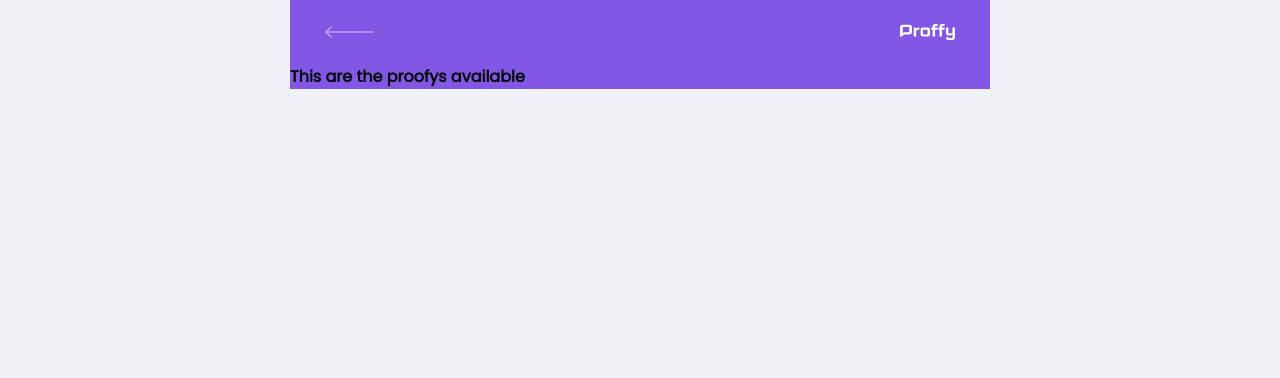
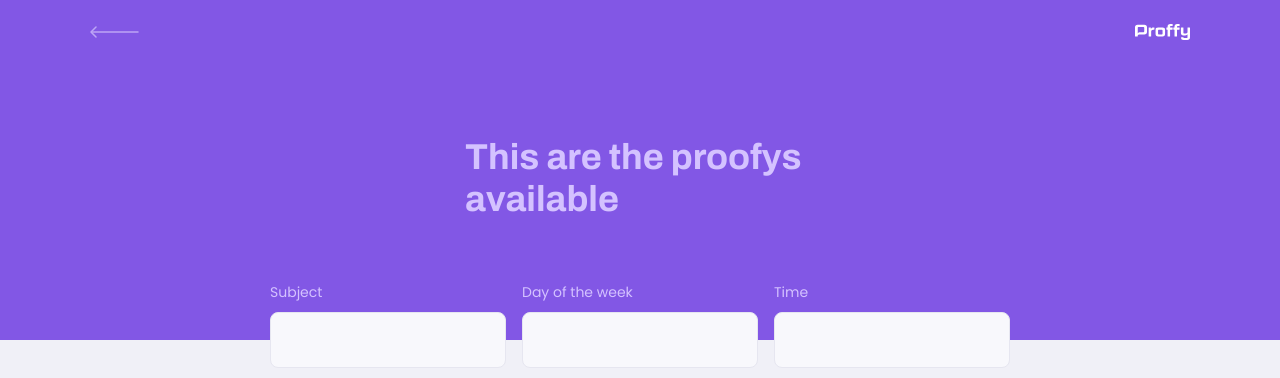
Before and after one commit to fabioniglio/proffy-nlw-web, a React (Create React App) app: page /study in a window 1280 px wide. Shown: the top 378 px of the page. Built offline with nearby package versions, Linux system fonts and the light colour scheme.

Commit message:
adding style search input teacher list

```diff
--- /dev/null
+++ b/src/components/PageHeader/index.tsx
@@ -0,0 +1,32 @@
+import React from "react";
+
+import { Link } from "react-router-dom";
+
+import logoImg from "../../assets/images/logo.svg";
+import backIcon from "../../assets/images/icons/back.svg";
+
+import "./styles.css";
+
+interface PageHeaderProps {
+  title: string;
+}
+
+const PageHeader: React.FC<PageHeaderProps> = (props) => {
+  return (
+    <header className="page-header">
+      <div className="top-bar-container">
+        <Link to="/">
+          <img src={backIcon} alt="Back" />
+        </Link>
+        <img src={logoImg} alt="Proffy" />
+      </div>
+
+      <div className="header-content">
+        <strong>{props.title}</strong>
+        {props.children}
+      </div>
+    </header>
+  );
+};
+
+export default PageHeader;
--- /dev/null
+++ b/src/components/PageHeader/styles.css
@@ -0,0 +1,66 @@
+.page-header {
+  display: flex;
+  flex-direction: column;
+  background: var(--color-primary);
+}
+
+.page-header .top-bar-container {
+  width: 90%;
+  margin: 0 auto;
+  display: flex;
+  justify-content: space-between;
+  align-items: center;
+  color: var(--color-text-in-primary);
+  padding: 1.6rem 0;
+}
+
+.page-header .top-bar-container a {
+  height: 3.2rem;
+  transition: opacity 0.2s;
+}
+
+.page-header .top-bar-container a:hover {
+  opacity: 0.6;
+}
+
+.page-header .top-bar-container > img {
+  height: 1.6rem;
+}
+
+.page-header .header-content {
+  width: 90%;
+  margin: 0 auto;
+  position: relative;
+  margin: 3.2rem auto;
+}
+
+.page-header .header-content strong {
+  font: 700 3.6rem Archivo;
+  line-height: 4.2rem;
+  color: var(--color-text-in-primary);
+}
+
+@media (min-width: 700px) {
+  .page-header {
+    height: 340px;
+  }
+
+  .page-header .top-bar-container {
+    max-width: 1100px;
+  }
+
+  .page-header .header-content {
+    flex: 1;
+    max-width: 740px;
+    margin: 0 auto;
+    padding-bottom: 48px;
+    display: flex;
+    flex-direction: column;
+    justify-content: center;
+    align-items: center;
+  }
+
+  .page-header .header-content strong {
+    max-width: 350px;
+  }
+}
--- a/src/pages/TeacherForm/index.tsx
+++ b/src/pages/TeacherForm/index.tsx
@@ -1,7 +1,12 @@
 import React from "react";
+import PageHeader from "../../components/PageHeader";
 
 function TeacherForm() {
-  return <h1>Teachers Form</h1>;
+  return (
+    <div id="page-teacher-form" className="container">
+      <PageHeader title="That is awesome that you want to give classes"></PageHeader>
+    </div>
+  );
 }
 
 export default TeacherForm;
--- a/src/pages/TeacherList/index.tsx
+++ b/src/pages/TeacherList/index.tsx
@@ -1,26 +1,30 @@
 import React from "react";
-import { Link } from "react-router-dom";
 
-import logoImg from "../../assets/images/logo.svg";
-import backIcon from "../../assets/images/icons/back.svg";
+import PageHeader from "../../components/PageHeader";
 
 import "./styles.css";
 
 function TeacherList() {
   return (
     <div id="page-teacher-list" className="container">
-      <header className="page-header">
-        <div className="top-bar-container">
-          <Link to="/">
-            <img src={backIcon} alt="Back" />
-          </Link>
-          <img src={logoImg} alt="Proffy" />
-        </div>
+      <PageHeader title="This are the proofys available">
+        <form id="search-teachers">
+          <div className="input-block">
+            <label htmlFor="subject">Subject</label>
+            <input type="text" id="subject" />
+          </div>
 
-        <div className="header-content">
-          <strong>This are the proofys available</strong>
-        </div>
-      </header>
+          <div className="input-block">
+            <label htmlFor="week_day">Day of the week</label>
+            <input type="text" id="week_day" />
+          </div>
+
+          <div className="input-block">
+            <label htmlFor="time">Time</label>
+            <input type="text" id="time" />
+          </div>
+        </form>
+      </PageHeader>
     </div>
   );
 }
--- a/src/pages/TeacherList/styles.css
+++ b/src/pages/TeacherList/styles.css
@@ -3,32 +3,63 @@
   height: 100vh;
 }
 
-.page-header {
-  display: flex;
-  flex-direction: column;
-  background: var(--color-primary);
-
+#search-teachers {
+  margin-top: 3.2rem;
 }
 
-.page-header .top-bar-container {
-  width: 90%;
-  margin: 0 auto;
-  display: flex;
-  justify-content: space-between;
-  align-items: center;
+#search-teachers label {
   color: var(--color-text-in-primary);
-  padding: 1.6rem 0;
 }
 
-.page-header .top-bar-container a {
-  height: 3.2rem;
-  transition: opacity 0.2s;
+#search-teachers .input-block {
+  position: relative;
 }
 
-.page-header .top-bar-container a:hover {
-  opacity: 0.6;
+#search-teachers .input-block + .input-block {
+  margin-top: 1.4rem;
 }
 
-.page-header .top-bar-container > img {
-  height: 1.6rem;
+#search-teachers .input-block label {
+  font-size: 1.4rem;
 }
+
+#search-teachers .input-block input {
+  width: 100%;
+  height: 5.6rem;
+  margin-top: 0.8rem;
+  border-radius: 0.8rem;
+  background-color: var(--color-input-background);
+  border: 1px solid var(--color-line-in-white);
+  outline: 0;
+  padding: 0 1.6rem;
+  font: 1.6rem Archive;
+}
+
+#search-teachers .input-block:focus-within::after {
+  width: calc(100% - 3.2rem);
+  height: 2px;
+  content: "";
+  background-color: var(--color-primary-light);
+  position: absolute;
+  left: 1.6rem;
+  right: 1.6rem;
+  bottom: 0;
+}
+
+@media (min-width: 700px) {
+  #page-teacher-list {
+    max-width: 100%;
+  }
+
+  #search-teachers {
+    display: grid;
+    grid-template-columns: repeat(3, 1fr);
+    column-gap: 16px;
+    position: absolute;
+    bottom: -28px;
+  }
+
+  #search-teachers .input-block + .input-block {
+    margin-top: 0;
+  }
+}
```
